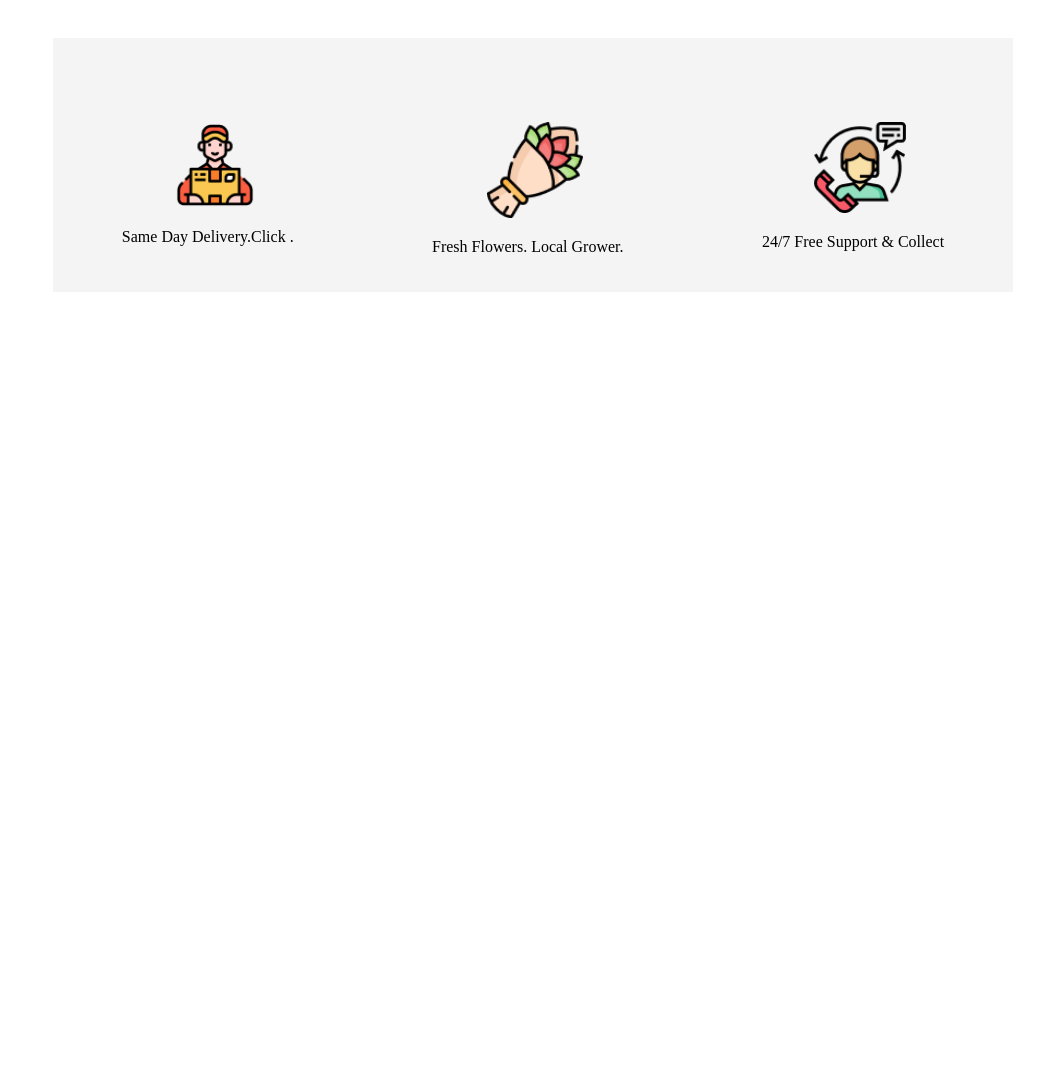
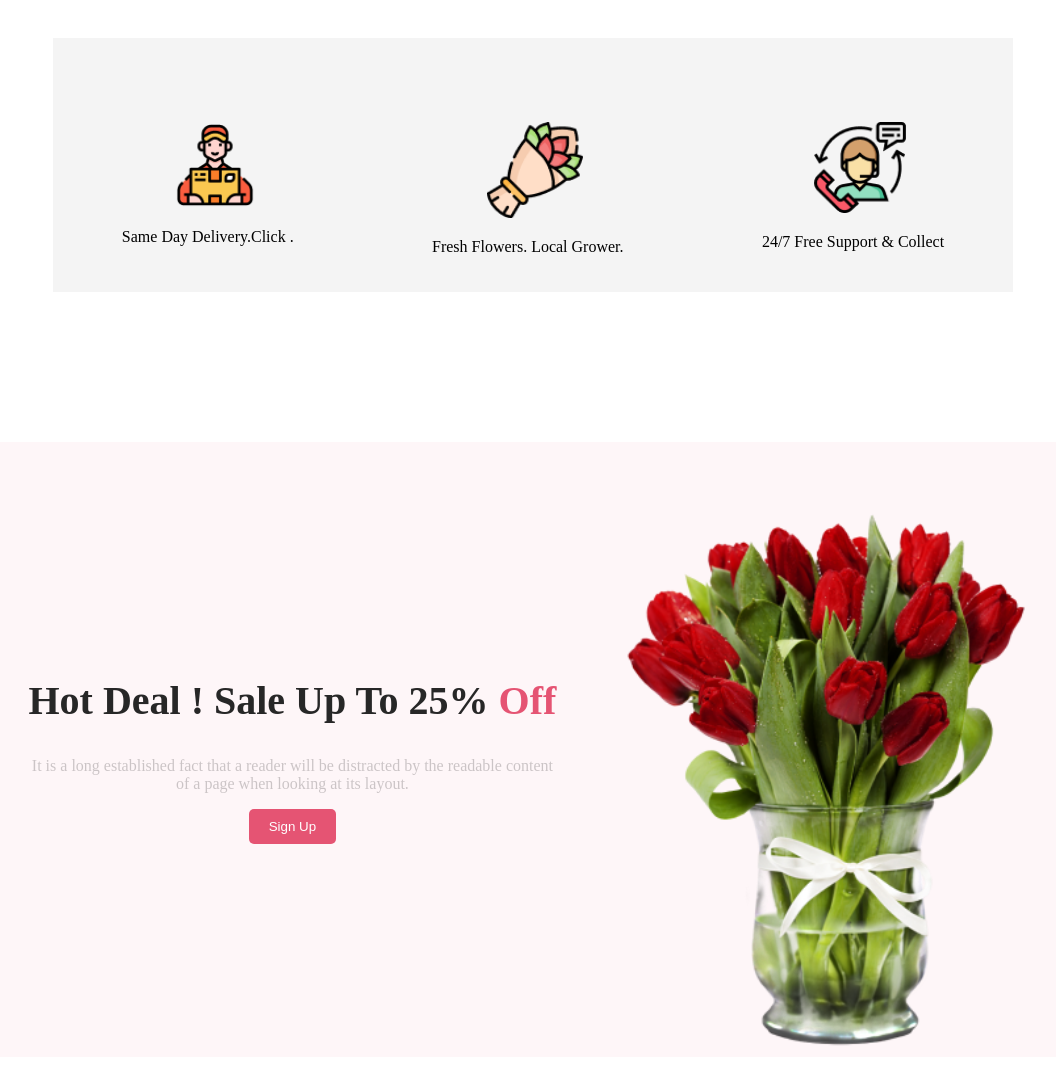
Before and after one commit to Raahim-703/responsibe-flower-website, a plain HTML site: page index.html in a window 1280 px wide. Shown: the part 1564-2629 px from the top of the page, without its empty margins (107-1163 px from the left). Before the commit the page ends 1864 px from the top, so only its background shows below. Drawn offline with Linux system fonts and the light colour scheme.

Commit message:
add section3

```diff
--- a/index.html
+++ b/index.html
@@ -67,6 +67,19 @@
             </div>
         </div>
     </section>
+    <section class="part-4">
+        <div class="part-4-container">
+            <div class="part-4-text">
+                <h1>Hot Deal ! Sale Up To 25% <span class="color">Off</span></h1>
+                <p class="text">It is a long established fact that a reader will be distracted by the readable content
+                    of a
+                    page when looking at its layout.</p>
+                <button class="btn-primary">Sign Up</button>
+            </div>
+            <img src="Flower Asset/pngwing 8.png" alt="">
+        </div>
+
+    </section>
 </body>
 
 </html>
--- a/style.css
+++ b/style.css
@@ -1,4 +1,7 @@
 /* shered style */
+.color{
+    color: #E55473;
+}
 .display-flex {
     display: flex;
     justify-content: space-around;
@@ -126,11 +129,30 @@ img {
     margin-top: -150px;
 }
 
+.part-4 {
+    max-width: 100%;
+    background-color: rgba(229, 84, 115, 0.05);
+    margin-top: 150px;
+}
+
+.part-4-text {
+    max-width: 530px;
+    margin-top: 20%;
+    text-align: center;
+}
+
+.part-4-container {
+    display: flex;
+    max-width: 80%;
+    margin: 0px auto;
+}
+
 @media screen and (max-width:576px) {
 
     .display-flex,
     .card-parents,
-    .box-container {
+    .box-container
+    ,.part-4-container {
         flex-direction: column;
         margin: 0px;
     }
@@ -156,14 +178,16 @@ img {
         text-align: center;
         padding: 20px;
     }
-    .part-3{
+
+    .part-3 {
         margin-top: -150px;
     }
 }
 
 @media screen and (min-width:576px) and (max-width:960px) {
-    .display-flex
-    ,.box-container{
+
+    .display-flex,
+    .box-container {
         flex-direction: column;
         margin: 0px;
     }
@@ -179,6 +203,7 @@ img {
         width: 100%;
         margin-left: 20px;
     }
+
     .box {
         max-width: 80%;
         align-items: center;
```
